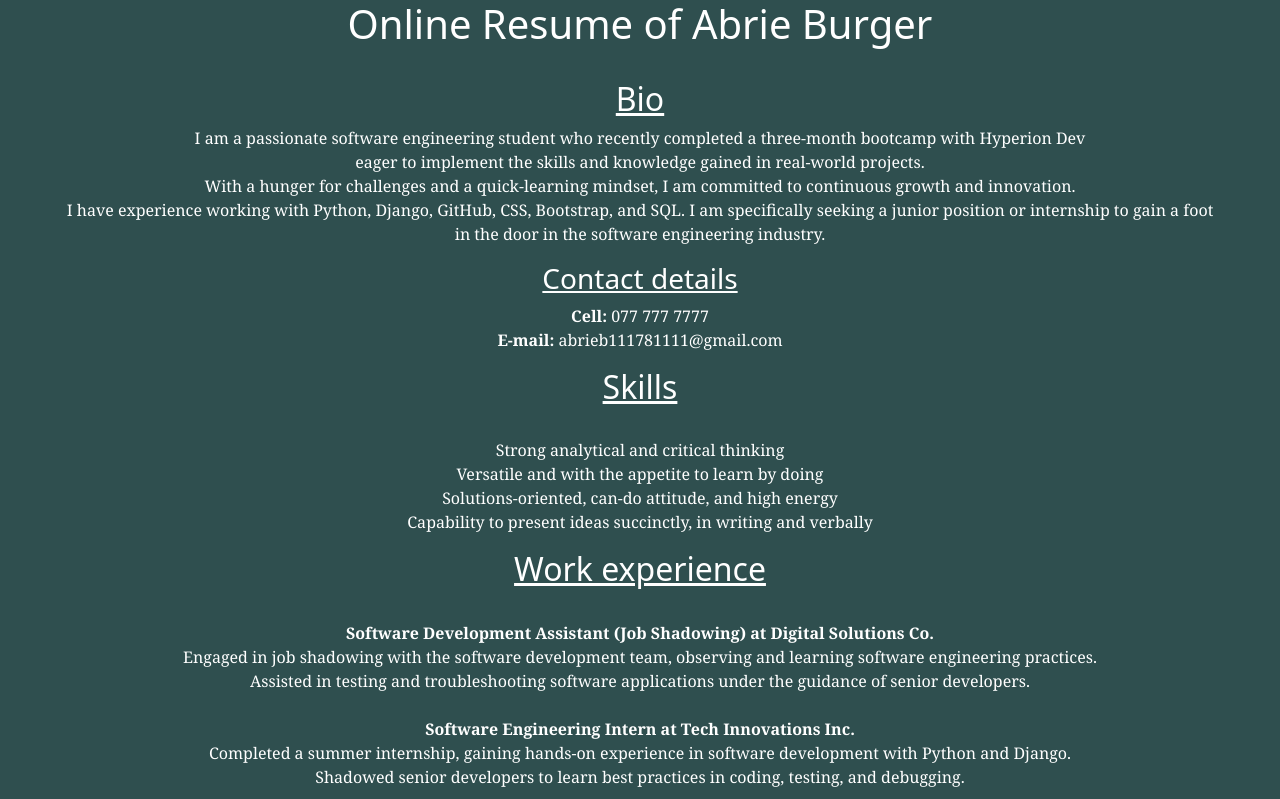
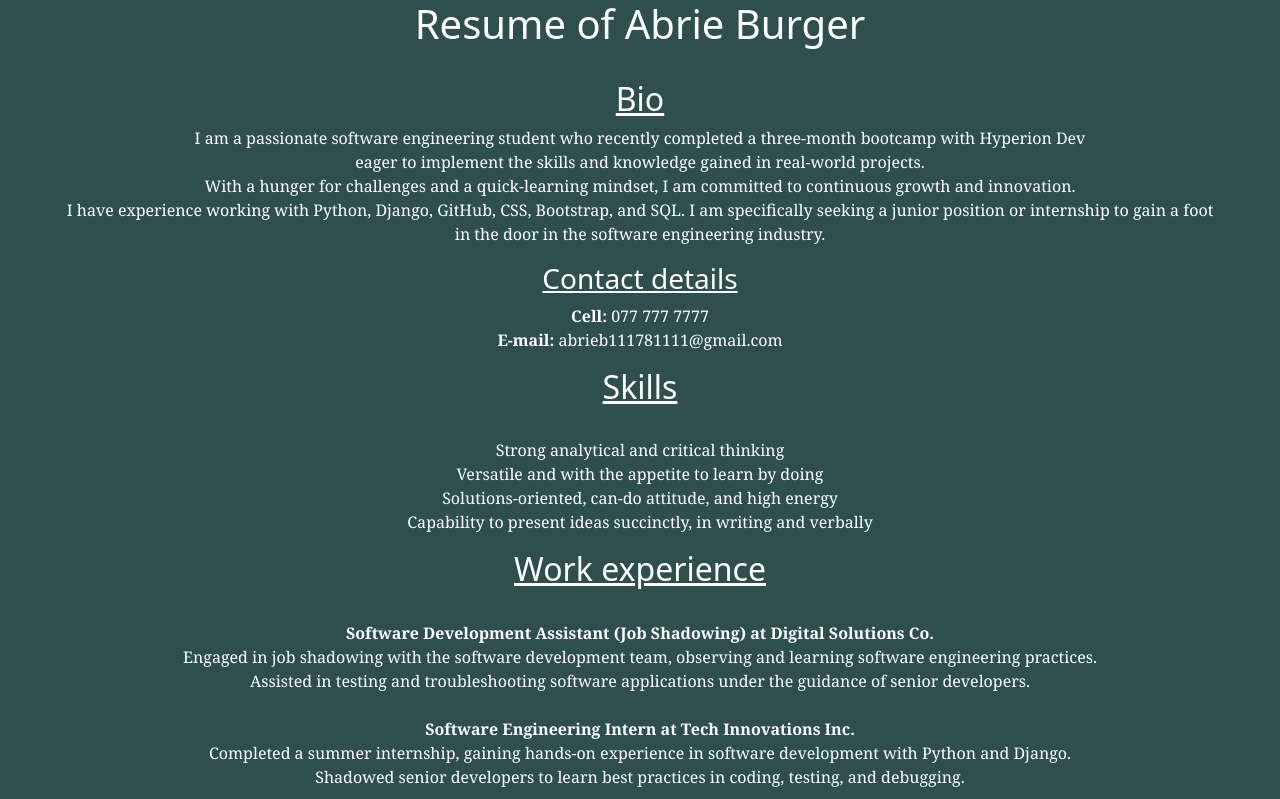
Before and after one commit to AbrieBurger20/Online-CV, a plain HTML site: page index.html in a window 1280 px wide. Shown: the top 799 px of the page. Drawn offline with nearby package versions, Linux system fonts and the light colour scheme.

```diff
--- a/index.html
+++ b/index.html
@@ -27,7 +27,7 @@
 
 <body>
     <!-- Form that allows users to enter keywords to search the site. -->
-    <h1 class="center-heading">Online Resume of Abrie Burger</h1><br>
+    <h1 class="center-heading">Resume of Abrie Burger</h1><br>
 
     <u><h2>Bio</h2></u>
     <p>
```
Also changed, not shown: online_cv.png (added).
